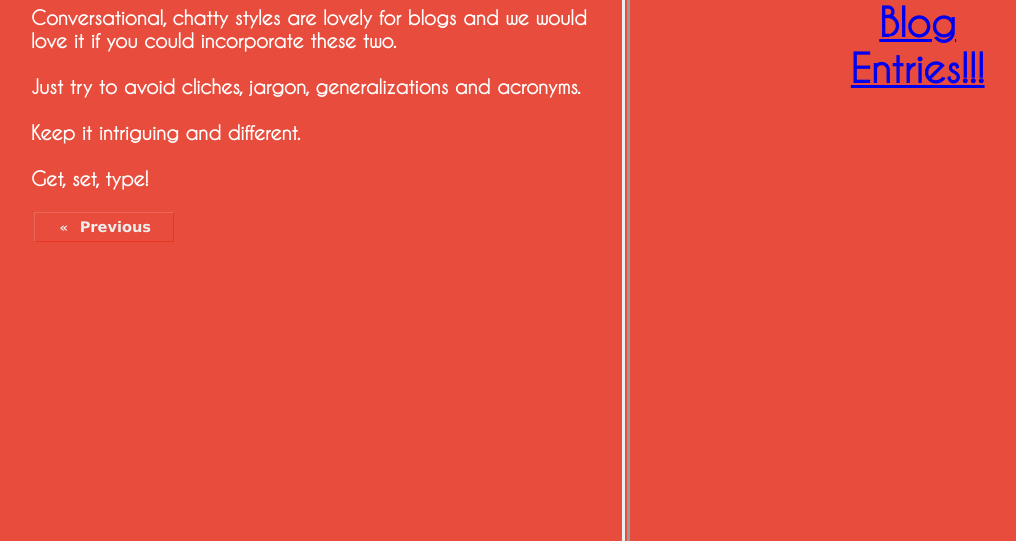
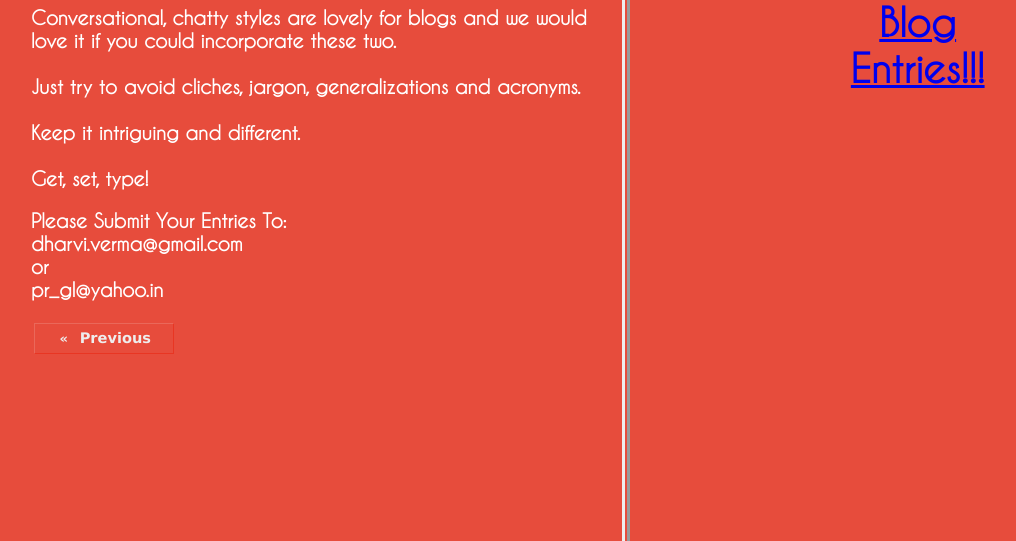
Before and after one commit to adishr09/Fervour_2014, a PHP site: page /Online/Events/we_blog.php in a window 1280 px wide. Shown: the part 401-942 px from the top of the page, without its empty margins (63-1079 px from the left). Run offline with PHP 8.4, Linux system fonts and the light colour scheme.

Commit message:
done the job

```diff
--- a/Online/Events/we_blog.php
+++ b/Online/Events/we_blog.php
@@ -14,6 +14,9 @@
 			<br><br>Keep it intriguing and different.
 			<br><br>Get, set, type!
 			</p>
+            <p>
+            Please Submit Your Entries To:<br>dharvi.verma@gmail.com<br>or<br>pr_gl@yahoo.in
+            </p>
 		<span class="button">
 				<a title="Example Button" href="../online.html">
 					<span class="arrows">
--- a/Online/Events/what_does_the_fox_says.php
+++ b/Online/Events/what_does_the_fox_says.php
@@ -12,7 +12,10 @@
 			<p>"What does the fox say?"
 			<br><br>If you can write a piece as ridiculous(or funny) as the above song, this competition is for you.<br><br>Submit your creative writing entries and the one with the most humour (or satire) wins!
 			<br><br>Word limit: 300-350 words.
-			</p>
+			<br><br>Please Submit Your Entries To:<br>bhanushee01@gmail.com
+            <br><br>Deadline:15th April
+            </p>
+
 		<span class="button">
 				<a title="Example Button" href="../online.html">
 					<span class="arrows">
```
